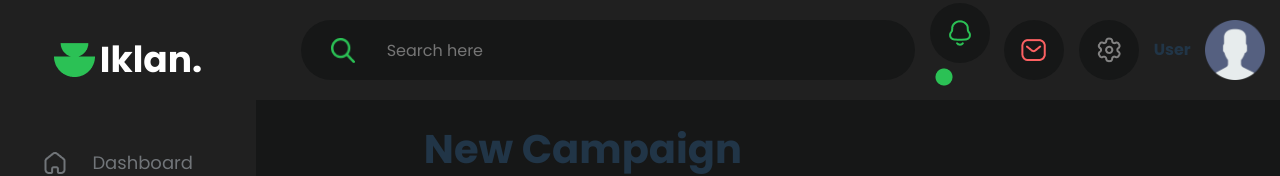
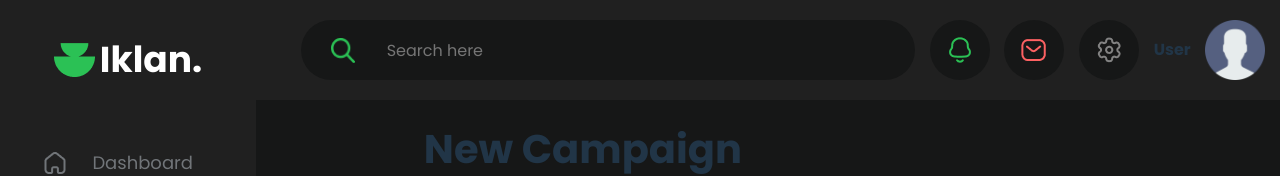
Before and after one commit to Karsker/CracKube-FrontEnd-Internship-Website, a React (Vite) app: page / in a window 1280 px wide. Shown: the top 176 px of the page. Built offline with nearby package versions, Linux system fonts and the light colour scheme.

Commit message:
Removed status icon

```diff
--- a/src/TopBar.jsx
+++ b/src/TopBar.jsx
@@ -15,7 +15,6 @@ const TopBar = (props) => {
 
             <div>
                 <div className="topBarStatusIcon"><img src={alertIcon}></img></div>
-                <img src={statusGreenIcon} style={{zIndex:'1'}}/>
             </div>
             <div className="topBarStatusIcon"><img src={messageIcon}></img></div>
             <div className="topBarStatusIcon"><img src={settingsIcon}></img></div>
```
Also changed, not shown: 1 other file (tests, documents, lock files or other folders).
